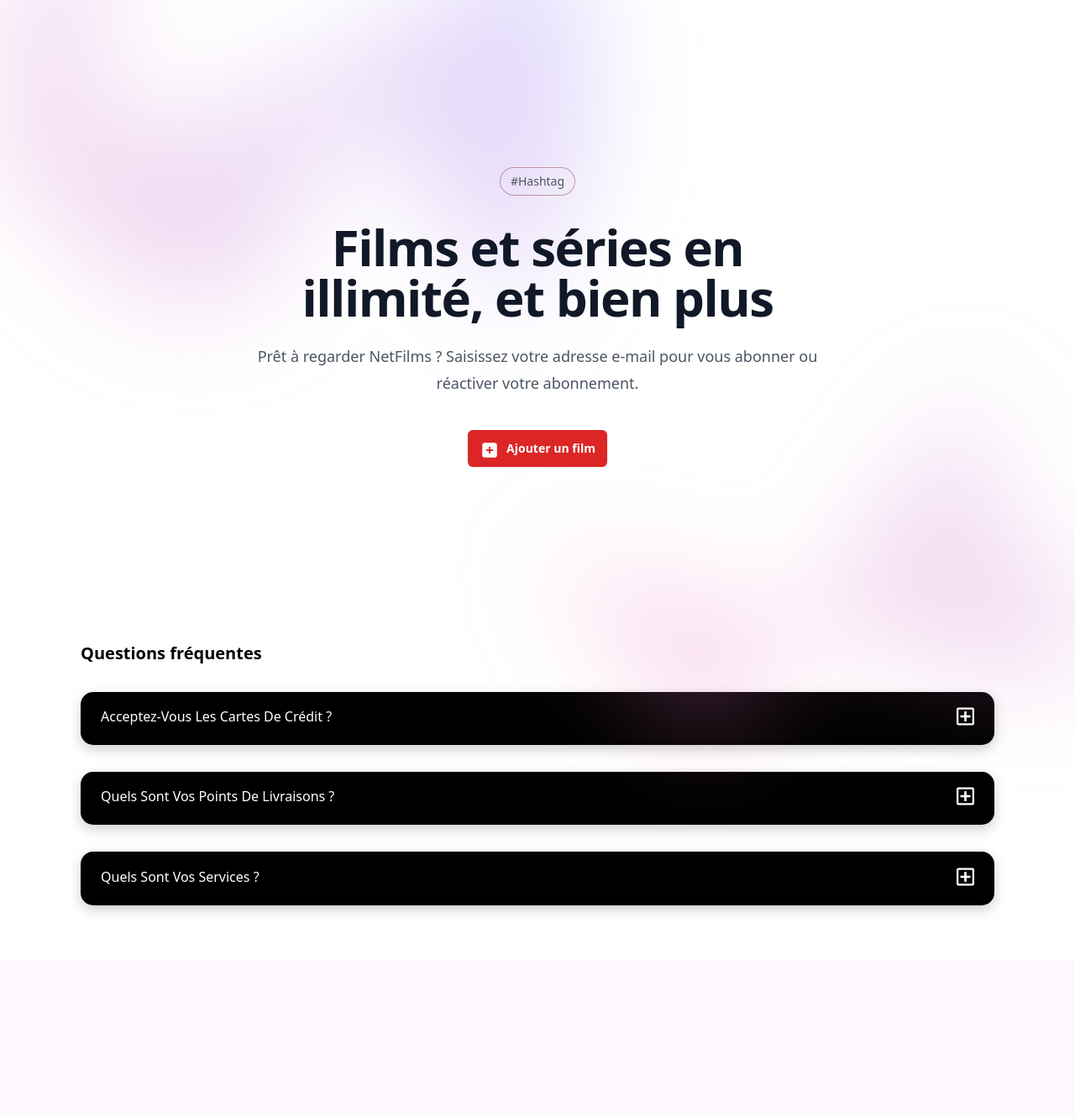
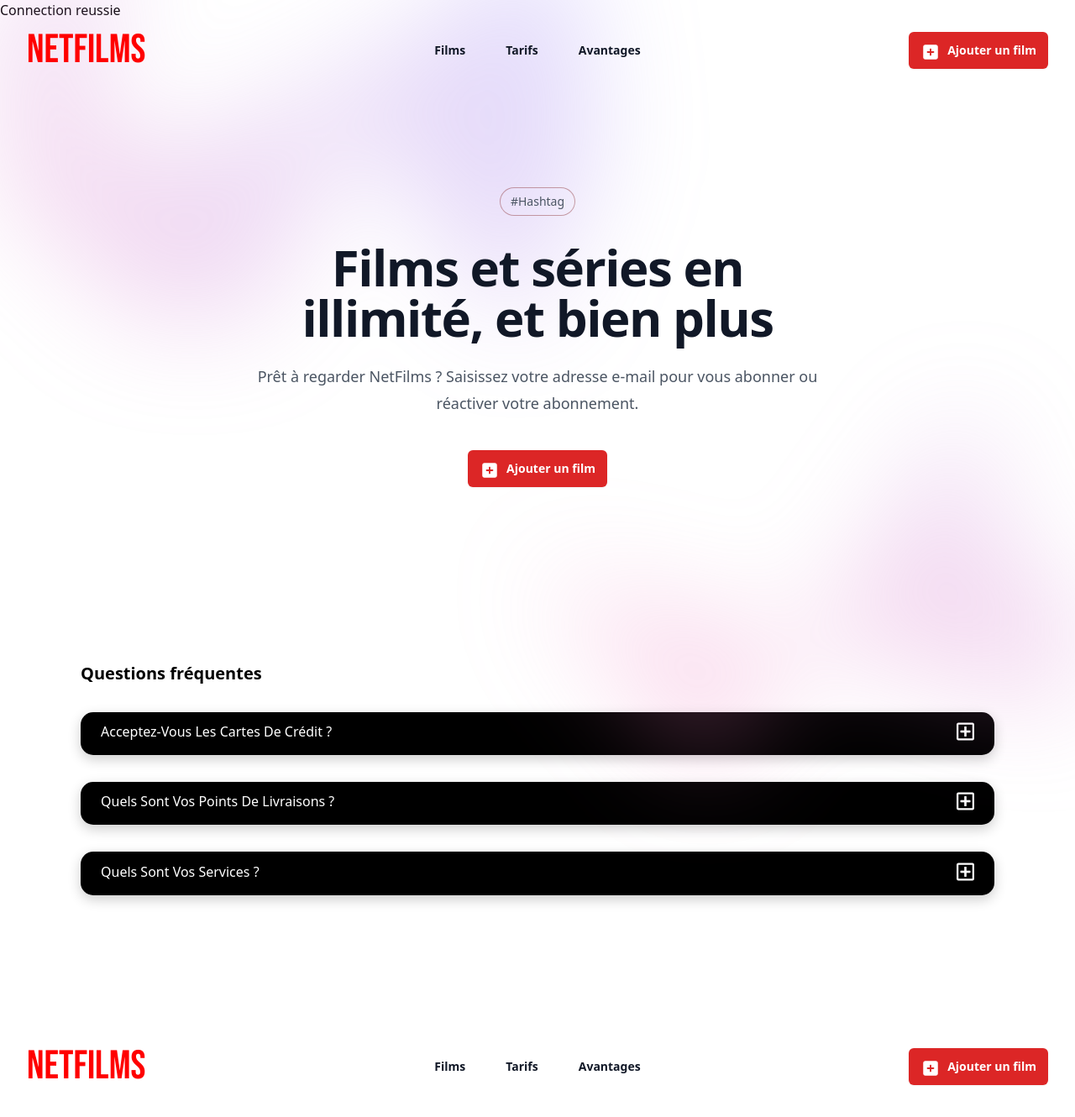
Before and after one commit to Grisoly/netfilm, a PHP site: page / in a window 1280 px wide. Shown: the whole page at 84% size. Before the commit the page ends 1087 px from the top, so only its background shows below. Run offline with PHP 8.4, Linux system fonts and the light colour scheme; data that the repository does not hold is empty; some libraries are stand-ins or nearby versions.

Commit message:
adds footer and header

```diff
--- a/connexion.php
+++ b/connexion.php
@@ -1,3 +1,10 @@
 <?php
     // Code PHP
+    // Connexion PHP BDD MySQL
+    try {
+        $bdd = new PDO('mysql:host=localhost;dbname=netfilm;charset=utf8','root','');
+        echo 'Connection reussie';
+    } catch (Exception $e) {
+        die('Erreur:' . $e->getMessage());
+    }
 ?>
--- a/footer.php
+++ b/footer.php
@@ -1,20 +1,9 @@
-<button
-      type="button"
-      data-twe-ripple-init
-      data-twe-ripple-color="light"
+<button type="button" data-twe-ripple-init data-twe-ripple-color="light"
     class="!fixed bottom-24 end-5 hidden rounded-full bg-red-600 p-3 text-xs font-medium uppercase leading-tight text-white shadow-md transition duration-150 ease-in-out hover:bg-red-700 hover:shadow-lg focus:bg-red-700 focus:shadow-lg focus:outline-none focus:ring-0 active:bg-red-800 active:shadow-lg"
     id="btn-back-to-top">
     <span class="[&>svg]:w-4">
-        <svg
-          xmlns="http://www.w3.org/2000/svg"
-          fill="none"
-          viewBox="0 0 24 24"
-          stroke-width="3"
-          stroke="currentColor">
-          <path
-            stroke-linecap="round"
-            stroke-linejoin="round"
-            d="M4.5 10.5 12 3m0 0 7.5 7.5M12 3v18" />
+        <svg xmlns="http://www.w3.org/2000/svg" fill="none" viewBox="0 0 24 24" stroke-width="3" stroke="currentColor">
+            <path stroke-linecap="round" stroke-linejoin="round" d="M4.5 10.5 12 3m0 0 7.5 7.5M12 3v18" />
         </svg>
     </span>
 </button>
@@ -22,7 +11,7 @@
 <footer class="mt-36">
     <nav class="flex items-center justify-between p-6 lg:px-8" aria-label="Global">
         <div class="flex lg:flex-1">
-        <a class="bebas-font" href="/videotheque2024/" class="-m-1.5 p-1.5">NetFilms
+            <a class="bebas-font" href="/netfilm/" class="-m-1.5 p-1.5">NetFilms
             </a>
         </div>
         <div class="flex gap-x-12">
@@ -31,7 +20,12 @@
             <a href="#" class="souligne text-sm font-semibold leading-6 text-gray-900">Avantages</a>
         </div>
         <div class="hidden lg:flex lg:flex-1 lg:justify-end">
-      <a href="/videotheque2024/form_ajout.php" class="flex items-center gap-2 rounded-md bg-red-600 px-3.5 py-2.5 text-sm font-semibold text-white shadow-sm hover:bg-red-500 focus-visible:outline focus-visible:outline-2 focus-visible:outline-offset-2 focus-visible:outline-red-600  hover:scale-110 transition-all"><svg xmlns="http://www.w3.org/2000/svg" viewBox="0 0 448 512" class="w-6 h-6 pt-1" fill="currentColor"><path d="M64 32C28.7 32 0 60.7 0 96V416c0 35.3 28.7 64 64 64H384c35.3 0 64-28.7 64-64V96c0-35.3-28.7-64-64-64H64zM200 344V280H136c-13.3 0-24-10.7-24-24s10.7-24 24-24h64V168c0-13.3 10.7-24 24-24s24 10.7 24 24v64h64c13.3 0 24 10.7 24 24s-10.7 24-24 24H248v64c0 13.3-10.7 24-24 24s-24-10.7-24-24z"/></svg>Ajouter un film</a>
+            <a href="/netfilm/form_ajout.php"
+                class="flex items-center gap-2 rounded-md bg-red-600 px-3.5 py-2.5 text-sm font-semibold text-white shadow-sm hover:bg-red-500 focus-visible:outline focus-visible:outline-2 focus-visible:outline-offset-2 focus-visible:outline-red-600  hover:scale-110 transition-all"><svg
+                    xmlns="http://www.w3.org/2000/svg" viewBox="0 0 448 512" class="w-6 h-6 pt-1" fill="currentColor">
+                    <path
+                        d="M64 32C28.7 32 0 60.7 0 96V416c0 35.3 28.7 64 64 64H384c35.3 0 64-28.7 64-64V96c0-35.3-28.7-64-64-64H64zM200 344V280H136c-13.3 0-24-10.7-24-24s10.7-24 24-24h64V168c0-13.3 10.7-24 24-24s24 10.7 24 24v64h64c13.3 0 24 10.7 24 24s-10.7 24-24 24H248v64c0 13.3-10.7 24-24 24s-24-10.7-24-24z" />
+                </svg>Ajouter un film</a>
         </div>
     </nav>
 </footer>
--- a/header.php
+++ b/header.php
@@ -1,15 +1,17 @@
-
 <header class="absolute inset-x-0 top-0 z-50">
     <nav class="flex items-center justify-between p-6 lg:px-8" aria-label="Global">
         <div class="flex md:flex-1">
-        <a class="bebas-font" href="/videotheque2024/" class="-m-1.5 p-1.5">NetFilms
+            <a class="bebas-font" href="/netfilm/" class="-m-1.5 p-1.5">NetFilms
             </a>
         </div>
         <div class="flex md:hidden">
-        <button type="button" class="-m-2.5 inline-flex items-center justify-center rounded-md p-2.5 text-gray-700 nav-toggle">
+            <button type="button"
+                class="-m-2.5 inline-flex items-center justify-center rounded-md p-2.5 text-gray-700 nav-toggle">
                 <span class="sr-only ">Open main menu</span>
-          <svg class="h-6 w-6" fill="none" viewBox="0 0 24 24" stroke-width="1.5" stroke="currentColor" aria-hidden="true">
-            <path stroke-linecap="round" stroke-linejoin="round" d="M3.75 6.75h16.5M3.75 12h16.5m-16.5 5.25h16.5" />
+                <svg class="h-6 w-6" fill="none" viewBox="0 0 24 24" stroke-width="1.5" stroke="currentColor"
+                    aria-hidden="true">
+                    <path stroke-linecap="round" stroke-linejoin="round"
+                        d="M3.75 6.75h16.5M3.75 12h16.5m-16.5 5.25h16.5" />
                 </svg>
             </button>
         </div>
@@ -19,7 +21,12 @@
             <a href="#" class="souligne text-sm font-semibold leading-6 text-gray-900">Avantages</a>
         </div>
         <div class="hidden md:flex md:flex-1 md:justify-end">
-      <a href="/videotheque2024/form_ajout.php" class="flex items-center gap-2 rounded-md bg-red-600 px-3.5 py-2.5 text-sm font-semibold text-white shadow-sm hover:bg-red-500 focus-visible:outline focus-visible:outline-2 focus-visible:outline-offset-2 focus-visible:outline-red-600  hover:scale-110 transition-all"><svg xmlns="http://www.w3.org/2000/svg" viewBox="0 0 448 512" class="w-6 h-6 pt-1" fill="currentColor"><path d="M64 32C28.7 32 0 60.7 0 96V416c0 35.3 28.7 64 64 64H384c35.3 0 64-28.7 64-64V96c0-35.3-28.7-64-64-64H64zM200 344V280H136c-13.3 0-24-10.7-24-24s10.7-24 24-24h64V168c0-13.3 10.7-24 24-24s24 10.7 24 24v64h64c13.3 0 24 10.7 24 24s-10.7 24-24 24H248v64c0 13.3-10.7 24-24 24s-24-10.7-24-24z"/></svg>Ajouter un film</a>
+            <a href="/netfilm/form_ajout.php"
+                class="flex items-center gap-2 rounded-md bg-red-600 px-3.5 py-2.5 text-sm font-semibold text-white shadow-sm hover:bg-red-500 focus-visible:outline focus-visible:outline-2 focus-visible:outline-offset-2 focus-visible:outline-red-600  hover:scale-110 transition-all"><svg
+                    xmlns="http://www.w3.org/2000/svg" viewBox="0 0 448 512" class="w-6 h-6 pt-1" fill="currentColor">
+                    <path
+                        d="M64 32C28.7 32 0 60.7 0 96V416c0 35.3 28.7 64 64 64H384c35.3 0 64-28.7 64-64V96c0-35.3-28.7-64-64-64H64zM200 344V280H136c-13.3 0-24-10.7-24-24s10.7-24 24-24h64V168c0-13.3 10.7-24 24-24s24 10.7 24 24v64h64c13.3 0 24 10.7 24 24s-10.7 24-24 24H248v64c0 13.3-10.7 24-24 24s-24-10.7-24-24z" />
+                </svg>Ajouter un film</a>
         </div>
 
     </nav>
--- a/index.php
+++ b/index.php
@@ -1,47 +1,78 @@
 <?php
     // Code PHP
+    require 'connexion.php';
+    //recuperer les donnees depuis la bdd avec un requete sql
+
+    $requete = $bdd->prepare('SELECT * FROM films');
+    // var_dump($requete);
+    $requete->execute();
+    // var_dump($requete);
+
+    // $films = $requete->fetch(PDO::FETCH_OBJ)
+    // Boucle sur le donnees recuperees depuis la BDD
+    while($films = $requete->fetch(PDO::FETCH_OBJ)){
+      echo $films->titre;
+      echo $films->id;
+
+    }
 ?>
 <!DOCTYPE html>
 <html lang="fr">
+
 <head>
     <meta charset="UTF-8">
     <meta name="viewport" content="width=device-width, initial-scale=1.0">
     <title>NetFilms</title>
     <script src="https://cdn.tailwindcss.com"></script>
-    <link
-      rel="stylesheet"
-      href="https://cdnjs.cloudflare.com/ajax/libs/font-awesome/5.14.0/css/all.min.css"
-    />
+    <link rel="stylesheet" href="https://cdnjs.cloudflare.com/ajax/libs/font-awesome/5.14.0/css/all.min.css" />
     <link rel="stylesheet" href="styles.css">
     <link rel="icon" href="favicon.ico" />
     <link rel="icon" type="image/png" sizes="32x32" href="/favicon-32x32.png">
     <link rel="icon" type="image/png" sizes="16x16" href="/favicon-16x16.png">
     <link rel="manifest" href="/site.webmanifest">
 </head>
+
 <body>
     <?php
     // Code PHP
+    // header
+    include 'header.php';
 ?>
-    <div class="relative isolate px-6 pt-14 lg:px-8">
-    <div class="absolute inset-x-0 -top-40 -z-10 transform-gpu overflow-hidden blur-3xl sm:-top-80" aria-hidden="true">
-      <div class="relative left-[calc(50%-11rem)] aspect-[1155/678] w-[36.125rem] -translate-x-1/2 rotate-[30deg] bg-gradient-to-tr from-[#ff80b5] to-[#9089fc] opacity-30 sm:left-[calc(50%-30rem)] sm:w-[72.1875rem]" style="clip-path: polygon(74.1% 44.1%, 100% 61.6%, 97.5% 26.9%, 85.5% 0.1%, 80.7% 2%, 72.5% 32.5%, 60.2% 62.4%, 52.4% 68.1%, 47.5% 58.3%, 45.2% 34.5%, 27.5% 76.7%, 0.1% 64.9%, 17.9% 100%, 27.6% 76.8%, 76.1% 97.7%, 74.1% 44.1%)"></div>
+    <div div class="relative isolate px-6 pt-14 lg:px-8">
+        <div class="absolute inset-x-0 -top-40 -z-10 transform-gpu overflow-hidden blur-3xl sm:-top-80"
+            aria-hidden="true">
+            <div class="relative left-[calc(50%-11rem)] aspect-[1155/678] w-[36.125rem] -translate-x-1/2 rotate-[30deg] bg-gradient-to-tr from-[#ff80b5] to-[#9089fc] opacity-30 sm:left-[calc(50%-30rem)] sm:w-[72.1875rem]"
+                style="clip-path: polygon(74.1% 44.1%, 100% 61.6%, 97.5% 26.9%, 85.5% 0.1%, 80.7% 2%, 72.5% 32.5%, 60.2% 62.4%, 52.4% 68.1%, 47.5% 58.3%, 45.2% 34.5%, 27.5% 76.7%, 0.1% 64.9%, 17.9% 100%, 27.6% 76.8%, 76.1% 97.7%, 74.1% 44.1%)">
+            </div>
         </div>
         <div class="mx-auto max-w-2xl py-32 sm:py-24 lg:py-36">
             <div class="hidden sm:mb-8 sm:flex sm:justify-center">
-        <button class="ouvrir-modale relative rounded-full px-3 py-1 text-sm leading-6 text-gray-600 ring-1 ring-red-900/40 hover:ring-gray-900/20">
+                <button
+                    class="ouvrir-modale relative rounded-full px-3 py-1 text-sm leading-6 text-gray-600 ring-1 ring-red-900/40 hover:ring-gray-900/20">
                     #Hashtag
                 </button>
             </div>
             <div class="text-center">
-        <h1 class="text-4xl font-bold tracking-tight text-gray-900 sm:text-6xl">Films et séries en illimité, et bien plus</h1>
-        <p class="mt-6 text-lg leading-8 text-gray-600">Prêt à regarder NetFilms ? Saisissez votre adresse e-mail pour vous abonner ou réactiver votre abonnement.</p>
+                <h1 class="text-4xl font-bold tracking-tight text-gray-900 sm:text-6xl">Films et séries en illimité, et
+                    bien plus</h1>
+                <p class="mt-6 text-lg leading-8 text-gray-600">Prêt à regarder NetFilms ? Saisissez votre adresse
+                    e-mail pour vous abonner ou réactiver votre abonnement.</p>
                 <div class="mt-10 flex items-center justify-center gap-x-6">
-          <a href="/videotheque2024/form_ajout.php" class="flex items-center gap-2 rounded-md bg-red-600 px-3.5 py-2.5 text-sm font-semibold text-white shadow-sm hover:bg-red-500 focus-visible:outline focus-visible:outline-2 focus-visible:outline-offset-2 focus-visible:outline-red-600  hover:scale-110 transition-all"><svg xmlns="http://www.w3.org/2000/svg" viewBox="0 0 448 512" class="w-6 h-6 pt-1" fill="currentColor"><path d="M64 32C28.7 32 0 60.7 0 96V416c0 35.3 28.7 64 64 64H384c35.3 0 64-28.7 64-64V96c0-35.3-28.7-64-64-64H64zM200 344V280H136c-13.3 0-24-10.7-24-24s10.7-24 24-24h64V168c0-13.3 10.7-24 24-24s24 10.7 24 24v64h64c13.3 0 24 10.7 24 24s-10.7 24-24 24H248v64c0 13.3-10.7 24-24 24s-24-10.7-24-24z"/></svg>Ajouter un film</a>
+                    <a href="/netfilm/form_ajout.php"
+                        class="flex items-center gap-2 rounded-md bg-red-600 px-3.5 py-2.5 text-sm font-semibold text-white shadow-sm hover:bg-red-500 focus-visible:outline focus-visible:outline-2 focus-visible:outline-offset-2 focus-visible:outline-red-600  hover:scale-110 transition-all"><svg
+                            xmlns="http://www.w3.org/2000/svg" viewBox="0 0 448 512" class="w-6 h-6 pt-1"
+                            fill="currentColor">
+                            <path
+                                d="M64 32C28.7 32 0 60.7 0 96V416c0 35.3 28.7 64 64 64H384c35.3 0 64-28.7 64-64V96c0-35.3-28.7-64-64-64H64zM200 344V280H136c-13.3 0-24-10.7-24-24s10.7-24 24-24h64V168c0-13.3 10.7-24 24-24s24 10.7 24 24v64h64c13.3 0 24 10.7 24 24s-10.7 24-24 24H248v64c0 13.3-10.7 24-24 24s-24-10.7-24-24z" />
+                        </svg>Ajouter un film</a>
                 </div>
             </div>
         </div>
-    <div class="absolute inset-x-0 top-[calc(100%-13rem)] -z-10 transform-gpu overflow-hidden blur-3xl sm:top-[calc(100%-30rem)]" aria-hidden="true">
-      <div class="relative left-[calc(50%+3rem)] aspect-[1155/678] w-[36.125rem] -translate-x-1/2 bg-gradient-to-tr from-[#ff80b5] to-[#9089fc] opacity-30 sm:left-[calc(50%+36rem)] sm:w-[72.1875rem]" style="clip-path: polygon(74.1% 44.1%, 100% 61.6%, 97.5% 26.9%, 85.5% 0.1%, 80.7% 2%, 72.5% 32.5%, 60.2% 62.4%, 52.4% 68.1%, 47.5% 58.3%, 45.2% 34.5%, 27.5% 76.7%, 0.1% 64.9%, 17.9% 100%, 27.6% 76.8%, 76.1% 97.7%, 74.1% 44.1%)"></div>
+        <div class="absolute inset-x-0 top-[calc(100%-13rem)] -z-10 transform-gpu overflow-hidden blur-3xl sm:top-[calc(100%-30rem)]"
+            aria-hidden="true">
+            <div class="relative left-[calc(50%+3rem)] aspect-[1155/678] w-[36.125rem] -translate-x-1/2 bg-gradient-to-tr from-[#ff80b5] to-[#9089fc] opacity-30 sm:left-[calc(50%+36rem)] sm:w-[72.1875rem]"
+                style="clip-path: polygon(74.1% 44.1%, 100% 61.6%, 97.5% 26.9%, 85.5% 0.1%, 80.7% 2%, 72.5% 32.5%, 60.2% 62.4%, 52.4% 68.1%, 47.5% 58.3%, 45.2% 34.5%, 27.5% 76.7%, 0.1% 64.9%, 17.9% 100%, 27.6% 76.8%, 76.1% 97.7%, 74.1% 44.1%)">
+            </div>
         </div>
     </div>
     </div>
@@ -62,6 +93,7 @@
 
     <?php
     // Code PHP
+
 ?>
     <section class="mx-8 lg:mx-24 my-16">
         <h2 class="font-bold text-xl">Questions fréquentes</h2>
@@ -85,7 +117,8 @@
 
                 <!-- question text -->
                 <div class="question-text">
-            Lorem ipsum dolor sit amet, consectetur adipiscing elit. Vivamus euismod mi condimentum sapien consequat maximus. In eget erat tortor.
+                    Lorem ipsum dolor sit amet, consectetur adipiscing elit. Vivamus euismod mi condimentum sapien
+                    consequat maximus. In eget erat tortor.
                 </div>
             </article>
             <!-- end single question -->
@@ -108,7 +141,8 @@
 
                 <!-- question text -->
                 <div class="question-text">
-            Lorem ipsum dolor sit amet, consectetur adipiscing elit. Vivamus euismod mi condimentum sapien consequat maximus. In eget erat tortor.
+                    Lorem ipsum dolor sit amet, consectetur adipiscing elit. Vivamus euismod mi condimentum sapien
+                    consequat maximus. In eget erat tortor.
                 </div>
             </article>
             <!-- end single question -->
@@ -131,7 +165,8 @@
 
                 <!-- question text -->
                 <div class="question-text">
-            Lorem ipsum dolor sit amet, consectetur adipiscing elit. Vivamus euismod mi condimentum sapien consequat maximus. In eget erat tortor.
+                    Lorem ipsum dolor sit amet, consectetur adipiscing elit. Vivamus euismod mi condimentum sapien
+                    consequat maximus. In eget erat tortor.
                 </div>
             </article>
             <!-- end single question -->
@@ -141,7 +176,9 @@
 
     <?php
     // Code PHP
+    include 'footer.php';
 ?>
     <script src="script.js"></script>
 </body>
+
 </html>
```
Lines whose indentation alone changed are shown as unchanged.
